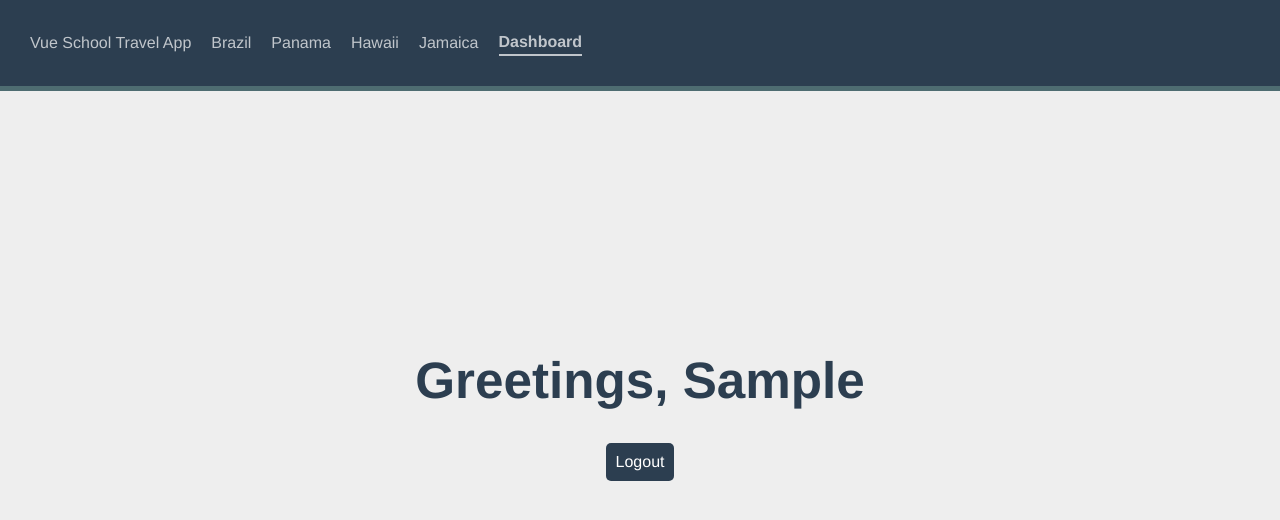
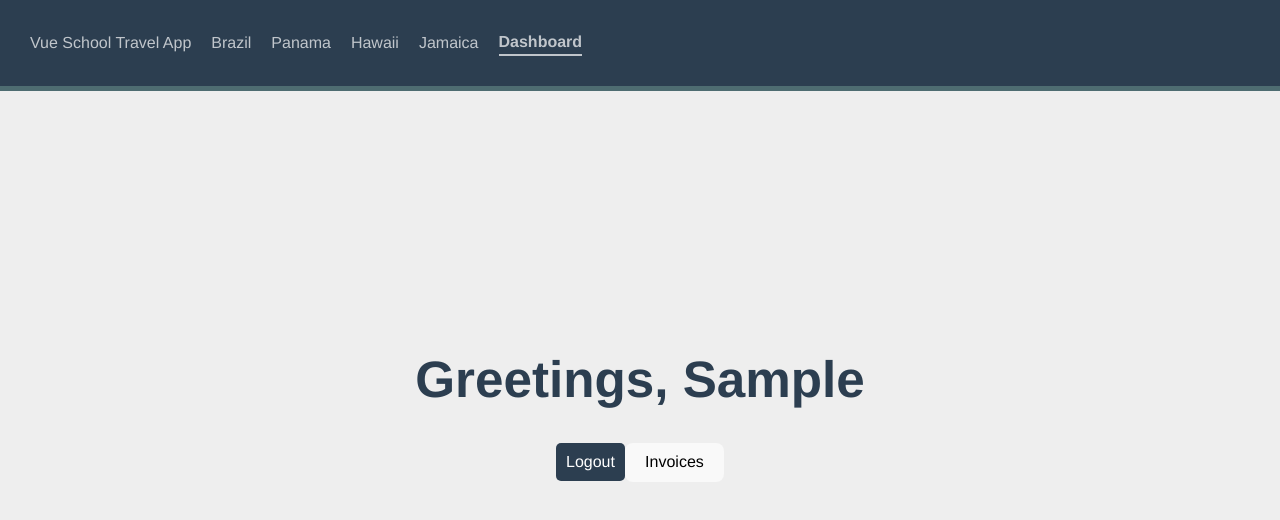
Before and after one commit to julianandreszb/vue-router-4-for-everyone, a Vue app: page /login in a window 1280 px wide. Both pictures are taken after typing "Sample", "Sample" into the empty fields and a click on the button "Login". Shown: the top 520 px of the page. Built offline with nearby package versions, Linux system fonts and the light colour scheme.

Commit message:
feature: router query params + keep the page link redirect using query params

```diff
--- a/src/router/router.js
+++ b/src/router/router.js
@@ -5,6 +5,7 @@ import sourceData from "./../data.json";
 const routes = [
     {path: "/", name: "home", component: Home},
     {path: "/login", name: "login", component: () => import("./../views/Login.vue")},
+    {path: "/invoices", name: "invoices", component: () => import("./../views/Invoices.vue"), meta: {requiresAuth: true}},
     {
         path: "/protected",
         name: "protected",
@@ -77,7 +78,7 @@ const router = createRouter({
 });
 router.beforeEach((to) => {
     if (to.meta.requiresAuth && !window.user) {
-        return {name: "login"};
+        return {name: "login", query: {redirect: to.fullPath}};
     }
 });
 export default router;
--- /dev/null
+++ b/src/views/Invoices.vue
@@ -0,0 +1,7 @@
+<script setup></script>
+
+<template>
+  <div>
+    <h1>Invoices</h1>
+  </div>
+</template>
--- a/src/views/Login.vue
+++ b/src/views/Login.vue
@@ -1,13 +1,18 @@
 <script setup>
 import {ref} from "vue";
-import {useRouter} from "vue-router";
+import {useRouter, useRoute} from "vue-router";
 
 const router = useRouter();
+const route = useRoute();
 const username = ref("");
 const password = ref("");
+
+
 const login = () => {
   window.user = username.value;
-  router.push({name: "protected"});
+  const redirectPath = route.query.redirect || {name: "protected"};
+  //router.push({name: "protected"});
+  router.push(redirectPath);
 }
 </script>
 
--- a/src/views/Protected.vue
+++ b/src/views/Protected.vue
@@ -14,5 +14,8 @@ const logout = () => {
   <div>
     <h1>Greetings, {{ username }}</h1>
     <button class="btn" @click="logout">Logout</button>
+    <router-link :to="{name: 'invoices'}">
+      <button>Invoices</button>
+    </router-link>
   </div>
 </template>
```
